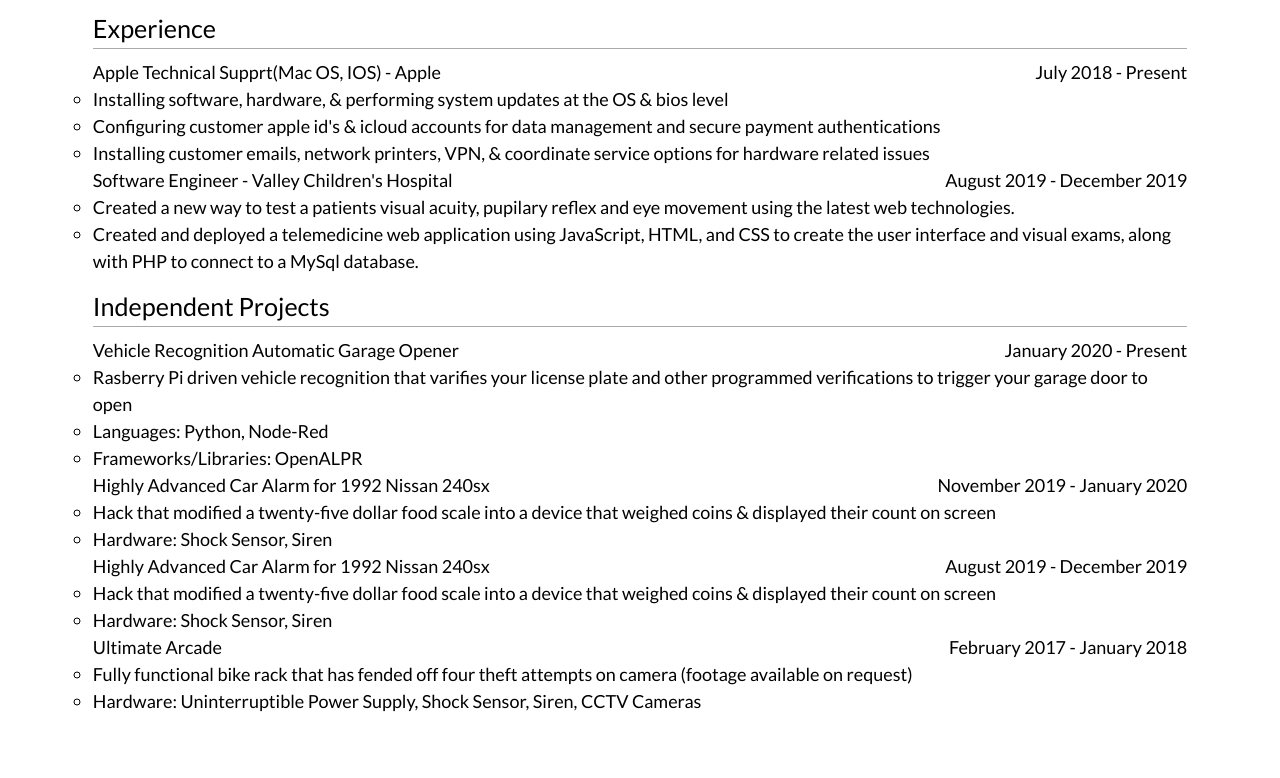
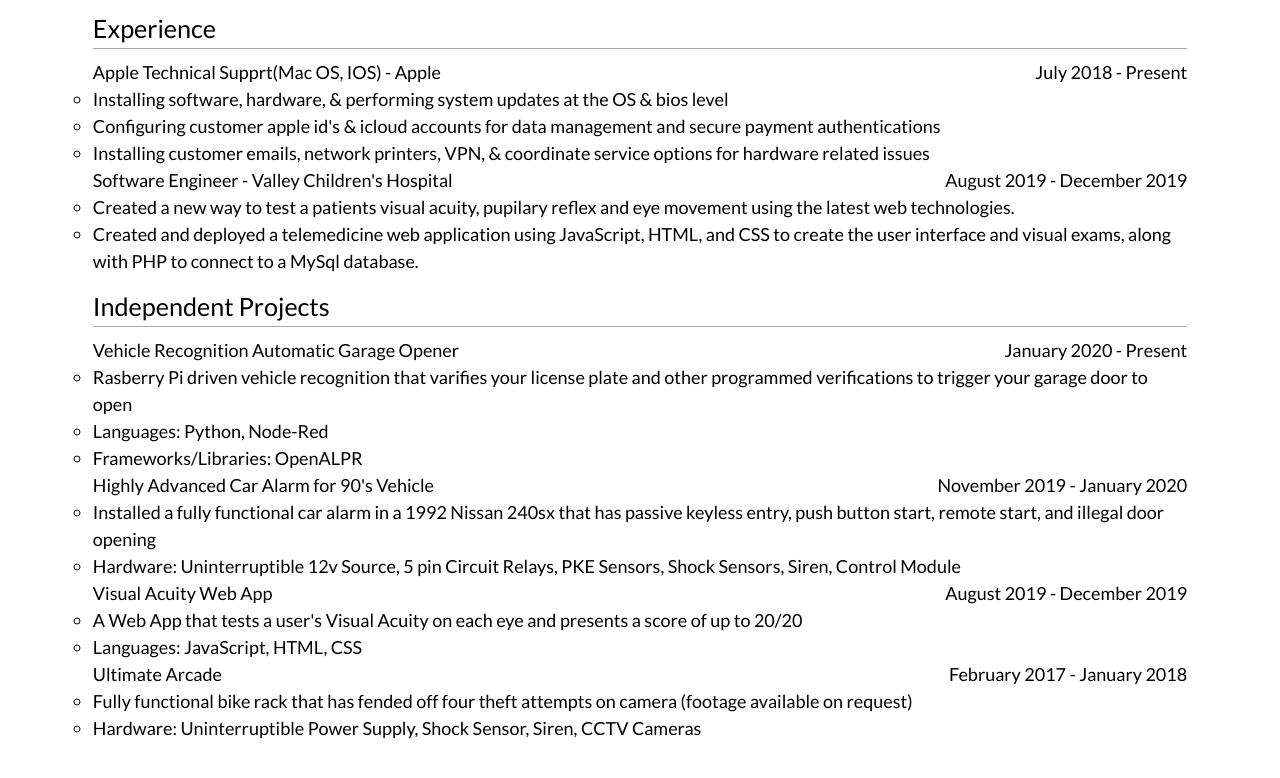
Before and after one commit to gmejia8/Resume, a plain HTML site: page index.html in a window 1280 px wide. Shown: the part 463-1241 px from the top of the page. Drawn offline with nearby package versions, Linux system fonts and the light colour scheme.

Commit message:
Project Updates
Added two new projects to update more in the future

```diff
--- a/index.html
+++ b/index.html
@@ -90,16 +90,16 @@ document.addEventListener("keypress",function(e) {
 			<li>Frameworks/Libraries: OpenALPR</li>
 		</ul>
 		<p class="left-align right">November 2019 - January 2020</p>
-		<p class="left-align">Highly Advanced Car Alarm for 1992 Nissan 240sx</a></p>
+		<p class="left-align">Highly Advanced Car Alarm for 90's Vehicle</a></p>
 		<ul class="pad-left-50 left-align">
-			<li>Hack that modified a twenty-five dollar food scale into a device that weighed coins &amp; displayed their count on screen</li>
-			<li>Hardware: Shock Sensor, Siren</li>
+			<li>Installed a fully functional car alarm in a 1992 Nissan 240sx that has passive keyless entry, push button start, remote start, and illegal door opening</li>
+			<li>Hardware: Uninterruptible 12v Source, 5 pin Circuit Relays, PKE Sensors, Shock Sensors, Siren, Control Module</li>
 		</ul>
 		<p class="left-align right">August 2019 - December 2019</p>
-		<p class="left-align">Highly Advanced Car Alarm for 1992 Nissan 240sx</a></p>
+		<p class="left-align">Visual Acuity Web App</a></p>
 		<ul class="pad-left-50 left-align">
-			<li>Hack that modified a twenty-five dollar food scale into a device that weighed coins &amp; displayed their count on screen</li>
-			<li>Hardware: Shock Sensor, Siren</li>
+			<li>A Web App that tests a user's Visual Acuity on each eye and presents a score of up to 20/20</li>
+			<li>Languages: JavaScript, HTML, CSS</li>
 		</ul>
 		<p class="left-align right">February 2017 - January 2018</p>
 		<p class="left-align">Ultimate Arcade</a></p>
```
